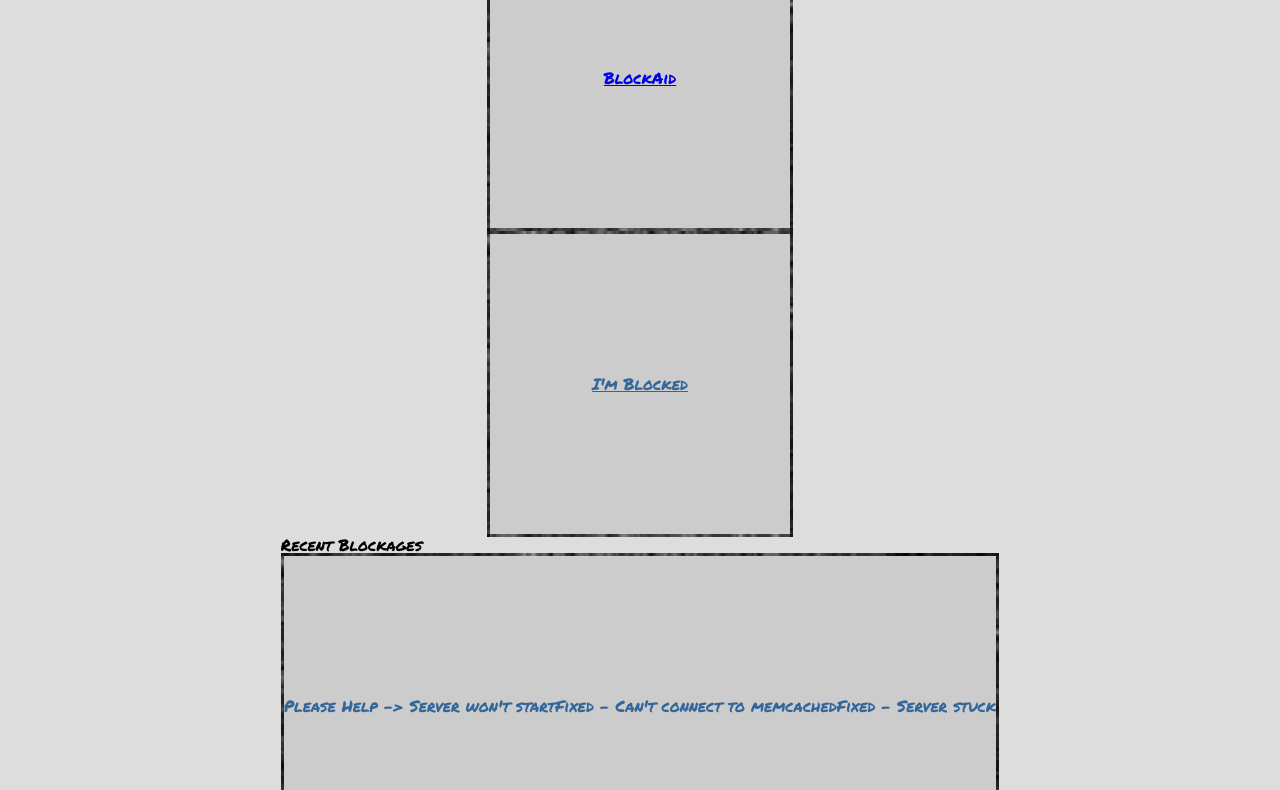
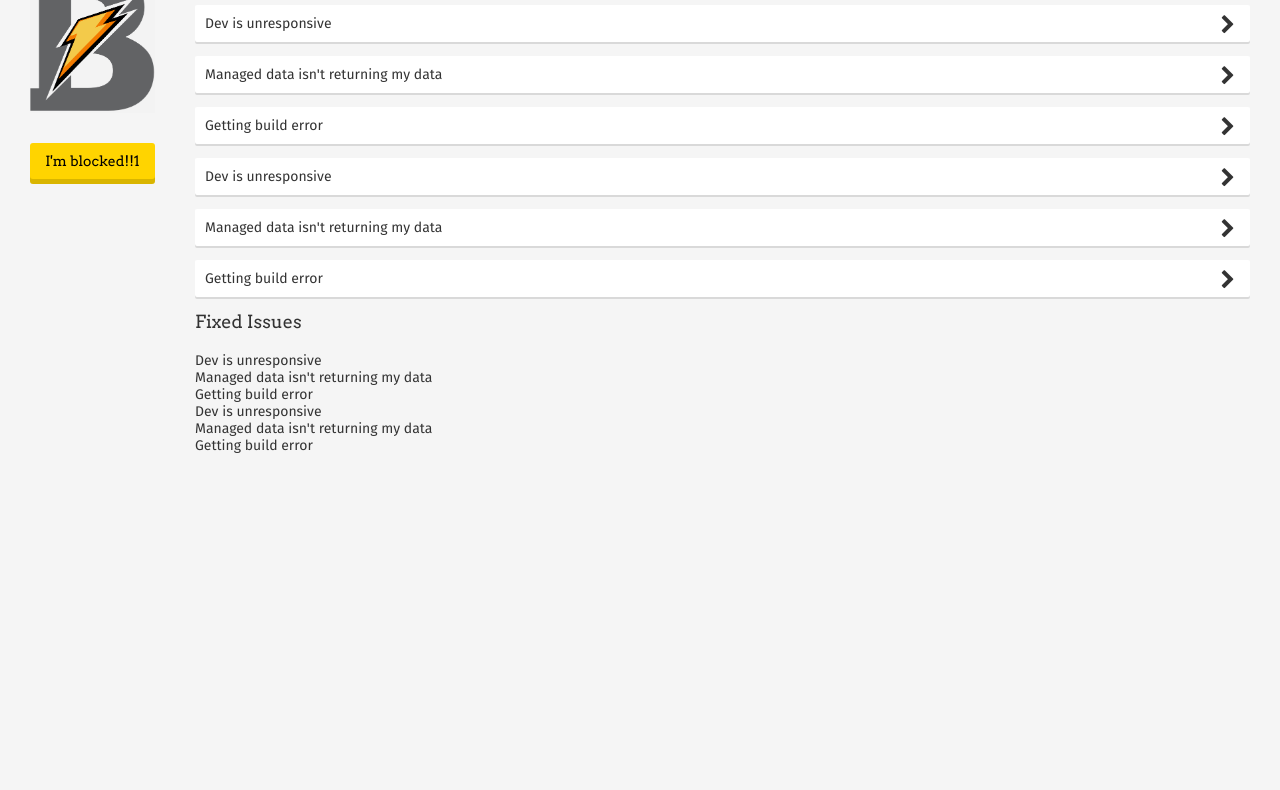
Before and after one commit to austinking/blockaid, a plain HTML site: page index.html in a window 1280 px wide. Shown: the part 75-865 px from the top of the page. After the commit the page ends 800 px from the top, so only its background shows below. Drawn offline with Linux system fonts and the light colour scheme.

Commit message:
Some layout, styling and static content.

```diff
--- /dev/null
+++ b/css/styles.css
@@ -0,0 +1,88 @@
+@import url(http://fonts.googleapis.com/css?family=Arvo);
+@import url(http://fonts.googleapis.com/css?family=Fira+Sans);
+
+html { font-size: 62.5%; }
+body {
+	background-color: #f5f5f5;
+	color: #333;
+	font: 1.4rem 'Fira Sans', sans-serif;
+}
+
+h1, h2, h3, h4, h5, h6, button[type=button] {
+	font-family: 'Arvo', sans-serif;
+}
+h1 { font-size: 4.8rem; }
+h2 { font-size: 3.6rem; }
+h3 { font-size: 2.4rem; }
+h4 { font-size: 1.8rem; }
+
+button {
+	background: rgb(255, 212, 0);
+	border-radius: 3px;
+	border: none;
+	box-shadow: 0px -5px 0px rgba(0,0,0, 0.15) inset;
+	cursor: pointer;
+	font-size: 1.4rem;
+	padding: 10px 8px 15px;
+	width: 100%;
+}
+
+.section-header {
+	margin-bottom: 20px;
+}
+
+.container {
+	display: flex;
+	padding: 30px;
+	position: relative;
+}
+
+.sidebar {
+	left: 30px;
+	margin-right: 40px;
+	width: 125px;
+	position: fixed;
+	top: 30px;
+}
+
+.blockaid-logo {
+	background-blend-mode: multiply;
+	background-color: #f3f3f3;
+	background-image: url(../images/blockaid_logo.png);
+	background-repeat: no-repeat;
+	background-size: contain;
+	height: 158px;
+	margin-bottom: 30px;
+	width: 125px;
+}
+
+.content {
+	flex: 1;
+	margin-left: 165px;
+}
+
+.blocked-list ul li {
+	background-color: #fff;
+	border-radius: 2px;
+	box-shadow: 0px -2px 0px rgba(0, 0, 0, 0.15) inset;
+	cursor: pointer; ∂ß
+	font-size: 1.6rem;
+	margin-bottom: 12px;
+	padding-right: 40px;
+	padding: 10px 10px 12px;
+	position: relative;
+	-webkit-transition: all 0.15s;
+	-o-transition: all 0.15s;
+	transition: all 0.15s;
+}
+.blocked-list ul li:hover {
+	background-color: rgb(255, 129, 77);
+	color: white;
+}
+.blocked-list ul li i {
+	margin-top: -10px;
+	font-size: 2rem;
+	position: absolute;
+	right: 15px;
+	top: 50%;
+}
--- a/index.html
+++ b/index.html
@@ -2,12 +2,12 @@
 <html lang="en">
     <head>
         <meta charset="utf-8">
-    <title>I'm Blocked</title>
+        <title>BLOCKAID | I'm Blocked</title>
         <meta http-equiv="X-UA-Compatible" content="IE=edge">
         <meta name="viewport" content="width=device-width, initial-scale=1">
         <link rel="stylesheet" href="/css/reset.css">
-    <link rel="stylesheet" href="/css/wireframe.css">
-    <link rel="stylesheet" href="/css/stylo.css">
+        <link rel="stylesheet" href="/css/styles.css">
+        <link rel="stylesheet" href="//maxcdn.bootstrapcdn.com/font-awesome/4.3.0/css/font-awesome.min.css">
 
         <!-- HTML5 shim and Respond.js for IE8 support of HTML5 elements and media queries -->
         <!-- WARNING: Respond.js doesn't work if you view the page via file:// -->
@@ -18,28 +18,40 @@
     </head>
     <body>
 
-  <div class="container h root" style="min-height: 800px; background-color: #DDD;">
+        <div class="container">
+            <div class="sidebar">
+                <div class="blockaid-logo"></div>
+                <button type="button">I'm blocked!!1</button>
+            </div>
 
-    <div class="container v">
-      <nav class="block"><a href="/">BlockAid</a></nav>
-      <a class="block" href="capture-blockage.html">I'm Blocked</a>
-      <div calss="block">
-        <h3>Recent Blockages</h3>
-        <ul class="block">
-          <li>Please Help -> Server won't start</li>
-          <li>Fixed - Can't connect to memcached</li>
-          <li>Fixed - Server stuck</li>
+            <div class="content">
+
+                <div class="blocked-list">
+                    <h3 class="section-header">Current Blockers</h3>
+                    <ul>
+                        <li>Dev is unresponsive <i class="fa fa-chevron-right"></i></li>
+                        <li>Managed data isn't returning my data <i class="fa fa-chevron-right"></i></li>
+                        <li>Getting build error <i class="fa fa-chevron-right"></i></li>
+                        <li>Dev is unresponsive <i class="fa fa-chevron-right"></i></li>
+                        <li>Managed data isn't returning my data <i class="fa fa-chevron-right"></i></li>
+                        <li>Getting build error <i class="fa fa-chevron-right"></i></li>
                     </ul>
                 </div>
-      <div calss="block">
-        <h3>Super Heros</h3>
-        <ul class="block">
-          <li>Jim McCabe</li>
-          <li>Dave Boon</li>
-          <li>Diana Tuck</li>
+
+                <div class="fixed-list">
+                    <h4 class="section-header">Fixed Issues</h3>
+                    <ul>
+                        <li>Dev is unresponsive</li>
+                        <li>Managed data isn't returning my data</li>
+                        <li>Getting build error</li>
+                        <li>Dev is unresponsive</li>
+                        <li>Managed data isn't returning my data</li>
+                        <li>Getting build error</li>
                     </ul>
                 </div>
+
             </div>
         </div>
+
     </body>
 </html>
```
Also changed, not shown: index-old.html (added, +45 -0 lines), images/blockaid_logo.png (added). Lines whose indentation alone changed are shown as unchanged.
